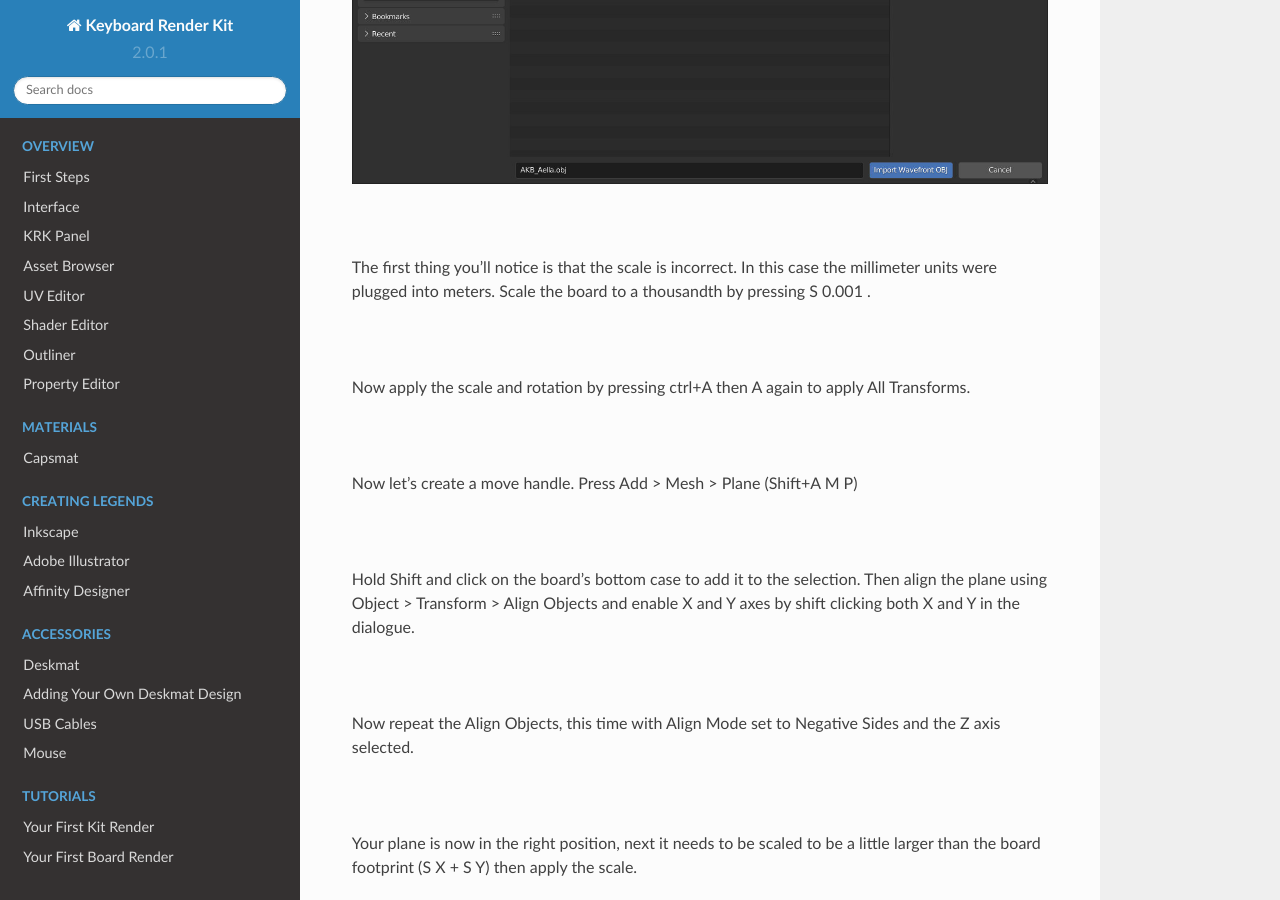
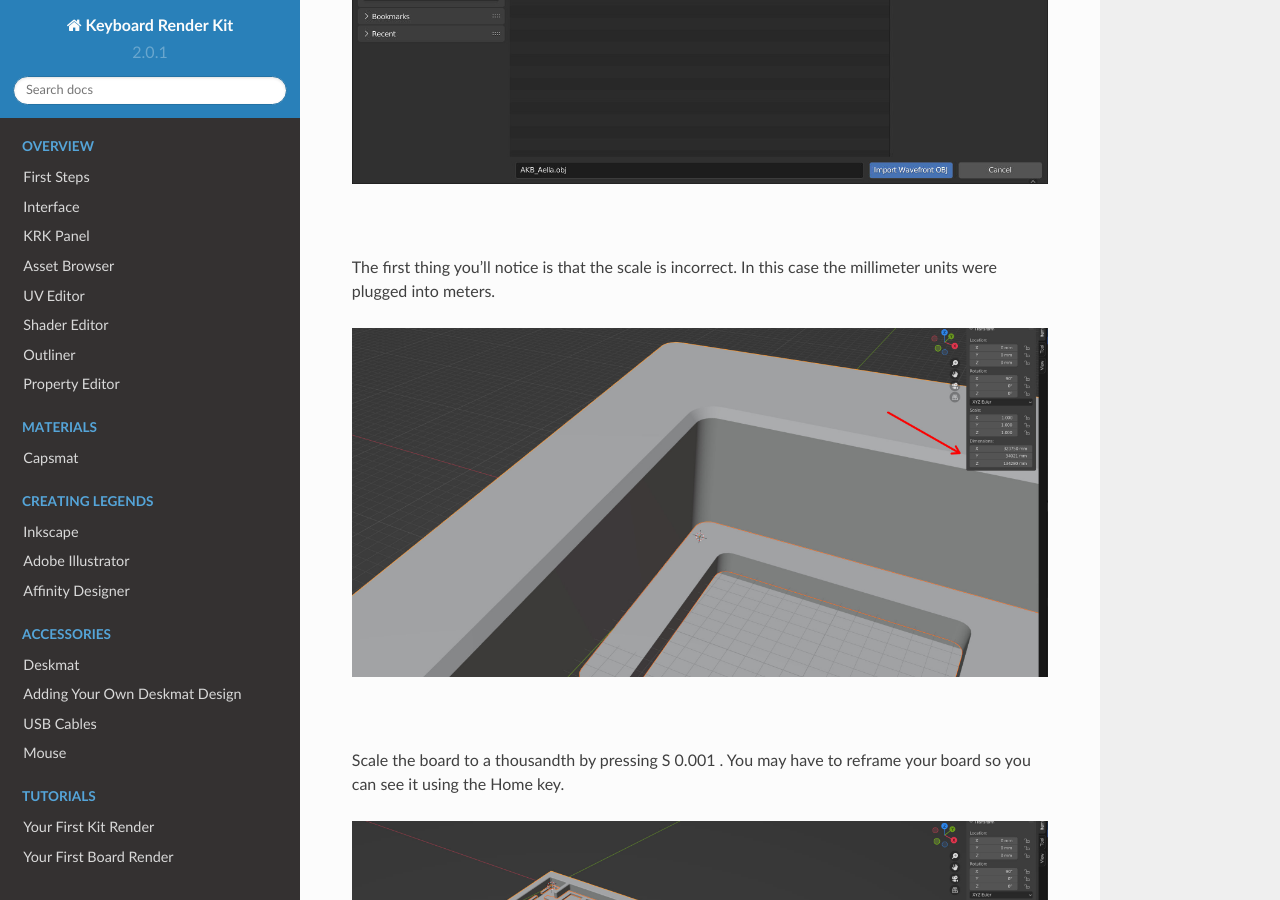
Before and after one commit to imperfectlink/KeyboardRenderKit, a Sphinx documentation site: the page built from docs/source/board_custom.rst, in a window 1280 px wide and 900 px high, scrolled down 1696 px. Built offline with Sphinx 7.4.7 and the Read the Docs theme 2.0.0, drawn with Linux system fonts in a browser that asks for light colours.

Commit message:
Update board_custom.rst

```diff
--- a/docs/source/board_custom.rst
+++ b/docs/source/board_custom.rst
@@ -23,11 +23,21 @@ Now you can import the Aella OBJ by clicking File > Import > Wavefront Obj (F4 I
 
 |
 
-The first thing you'll notice is that the scale is incorrect. In this case the millimeter units were plugged into meters. Scale the board to a thousandth by pressing S 0.001 .
+The first thing you'll notice is that the scale is incorrect. In this case the millimeter units were plugged into meters.
+
+.. image:: img/Resize1.jpg
+
+|
+
+Scale the board to a thousandth by pressing S 0.001 . You may have to reframe your board so you can see it using the Home key.
+
+.. image:: img/Resize2.jpg
 
 |
 
 Now apply the scale and rotation by pressing ctrl+A then A again to apply All Transforms.
+
+.. image:: img/Resize3.jpg
 
 |
 
```
